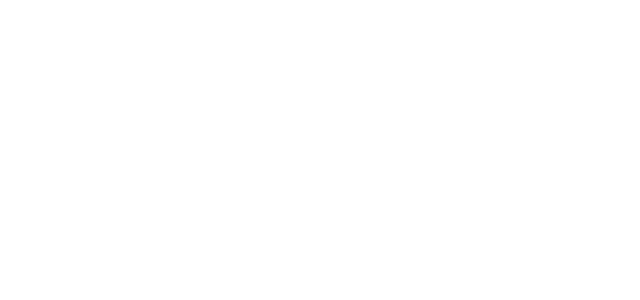
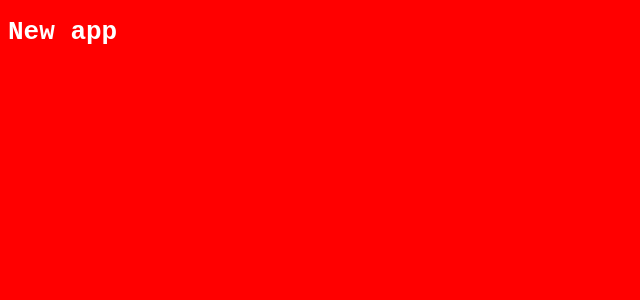
Before and after one commit to syedalimansoor/weather-app, a Svelte app: page / in a window 1280 px wide. Shown: the top 300 px of the page, without its empty margins (0-640 px from the left). Built offline with nearby package versions, Linux system fonts and the light colour scheme.

Commit message:
Allow Sass variables to be used globally and locally

```diff
--- a/src/App.svelte
+++ b/src/App.svelte
@@ -1,7 +1,26 @@
 <script lang="ts">
 </script>
 
-<div />
+<div>
+  <h1>New app</h1>
+</div>
 
-<style>
+<!-- Global styles -->
+<svelte:head>
+  <style lang="scss">
+    body {
+      background-color: red;
+
+      h1 {
+        color: white;
+      }
+    }
+  </style>
+</svelte:head>
+
+<!-- App styles -->
+<style lang="scss">
+  div {
+    font-family: monospace;
+  }
 </style>
--- /dev/null
+++ b/src/style/variables.scss
@@ -0,0 +1 @@
+$font: "DM Sans", sans-serif;
--- a/svelte.config.js
+++ b/svelte.config.js
@@ -1,7 +1,11 @@
-import sveltePreprocess from 'svelte-preprocess'
+import sveltePreprocess from "svelte-preprocess";
 
 export default {
   // Consult https://github.com/sveltejs/svelte-preprocess
   // for more information about preprocessors
-  preprocess: sveltePreprocess()
-}
+  preprocess: sveltePreprocess({
+    scss: {
+      prependData: `@import "./src/style/variables.scss";`,
+    },
+  }),
+};
```
